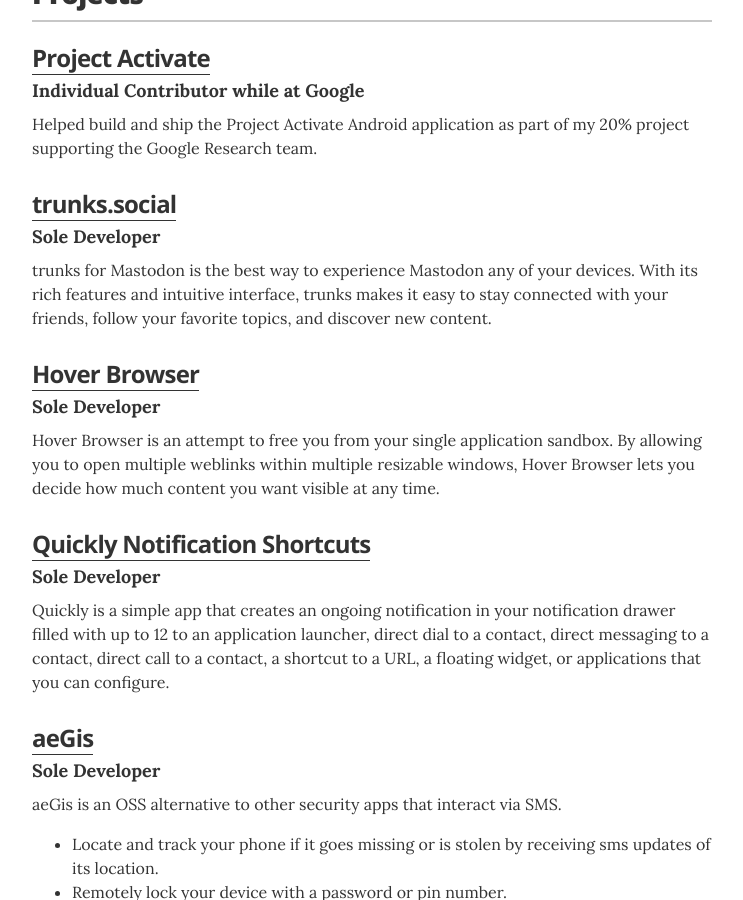
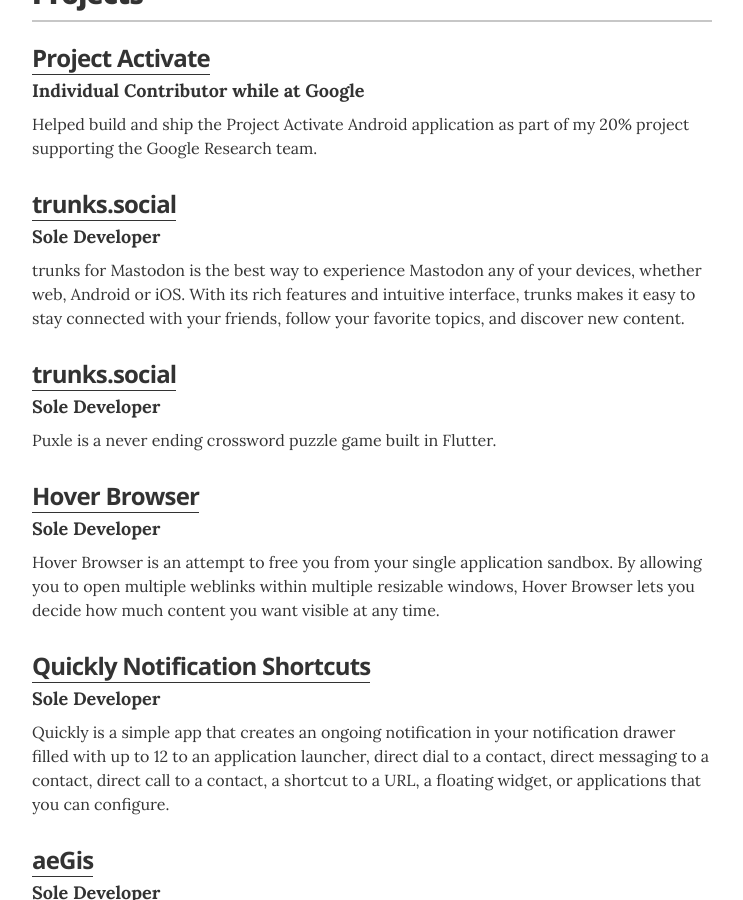
Before and after one commit to Decad3nce/decad3nce.github.io, a Jekyll site: the page built from index.html, in a window 1280 px wide and 900 px high, scrolled down 4221 px. Shown: the whole window, without its empty margins (268-1011 px from the left). Built offline with Jekyll 4.4.1, drawn with Linux system fonts in a browser that asks for light colours.

Commit message:
Update again.

```diff
--- a/_layouts/resume.html
+++ b/_layouts/resume.html
@@ -205,7 +205,13 @@
         <div class="resume-item">
           <h3 class="resume-item-title"><a href="https://trunks.social">trunks.social</a></h3>
           <h4 class="resume-item-details">Sole Developer</h4>
-          <p class="resume-item-copy">trunks for Mastodon is the best way to experience Mastodon any of your devices. With its rich features and intuitive interface, trunks makes it easy to stay connected with your friends, follow your favorite topics, and discover new content.</p>
+          <p class="resume-item-copy">trunks for Mastodon is the best way to experience Mastodon any of your devices, whether web, Android or iOS. With its rich features and intuitive interface, trunks makes it easy to stay connected with your friends, follow your favorite topics, and discover new content.</p>
+        </div>
+
+        <div class="resume-item">
+          <h3 class="resume-item-title"><a href="https://puxlegame.com">trunks.social</a></h3>
+          <h4 class="resume-item-details">Sole Developer</h4>
+          <p class="resume-item-copy">Puxle is a never ending crossword puzzle game built in Flutter.</p>
         </div>
 
         <div class="resume-item">
```
